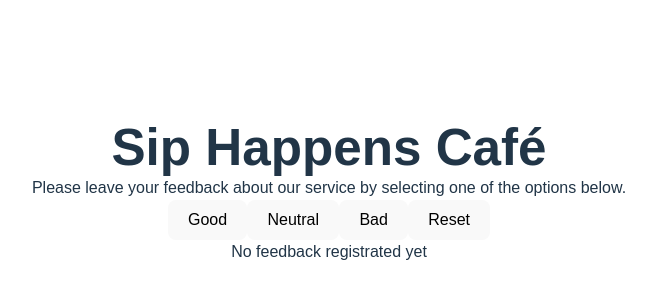
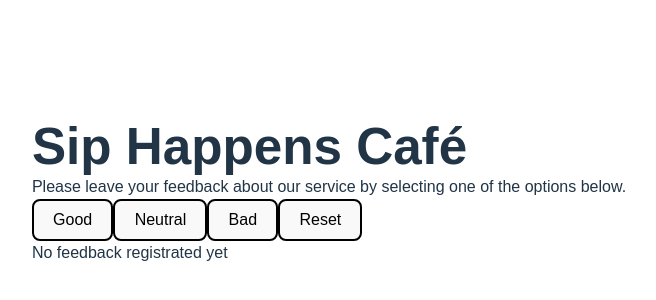
Before and after one commit to AlexBoyko5/goit-react-hw-02, a React (Vite) app: page / in a window 1280 px wide. Shown: the part 208-508 px from the top of the page, without its empty margins (311-967 px from the left). Built offline with nearby package versions, Linux system fonts and the light colour scheme.

Commit message:
commit-13
Upd CSS

```diff
--- a/src/App.jsx
+++ b/src/Components/App.jsx
@@ -1,7 +1,7 @@
 import { useState, useEffect } from 'react';
 // import reactLogo from './assets/react.svg';
 // import viteLogo from '/vite.svg';
-import './App.css';
+import './App.module.css';
 
 const Description = () => {
 	return (
--- a/src/App.css
+++ b/src/Components/App.module.css
@@ -70,8 +70,9 @@ a:hover {
 }
 
 body {
-  margin: 0;
+  margin: 0 auto;
   display: flex;
+  justify-content: center;
   place-items: center;
   min-width: 320px;
   min-height: 100vh;
@@ -84,12 +85,12 @@ h1 {
 
 button {
   border-radius: 8px;
-  border: 1px solid transparent;
+  border: 2px solid #000;
   padding: 0.6em 1.2em;
   font-size: 1em;
   font-weight: 500;
   font-family: inherit;
-  background-color: #1a1a1a;
+  background-color: #f1f976;
   cursor: pointer;
   transition: border-color 0.25s;
 }
--- a/src/main.jsx
+++ b/src/main.jsx
@@ -2,7 +2,7 @@ import React from 'react';
 import ReactDOM from 'react-dom/client';
 // Імпорт стилів нормалізації
 import 'modern-normalize';
-import App from './App.jsx';
+import App from './Components/App.jsx';
 import './index.css';
 
 ReactDOM.createRoot(document.getElementById('root')).render(
```
